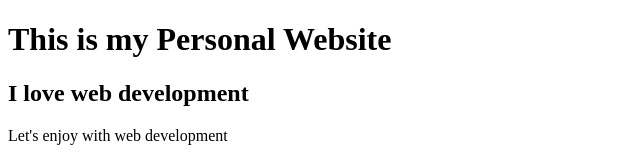
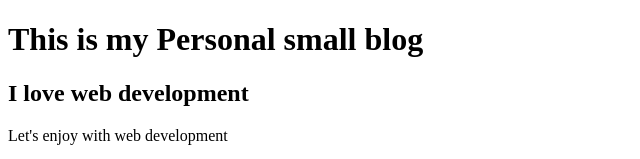
Before and after one commit to roni-6g/my-first-website, a plain HTML site: page index.html in a window 1280 px wide. Shown: the top 159 px of the page, without its empty margins (0-640 px from the left). Drawn offline with Linux system fonts and the light colour scheme.

Commit message:
code resolved

```diff
--- a/index.html
+++ b/index.html
@@ -7,7 +7,7 @@
 </head>
 <body>
 
-    <h1>This is my Personal Website</h1>
+    <h1>This is my Personal small blog</h1>
     <h2>I love web development</h2>
     <p> Let's enjoy with web development </p>
     <img src="baby.jpg" alt="baby">
```
